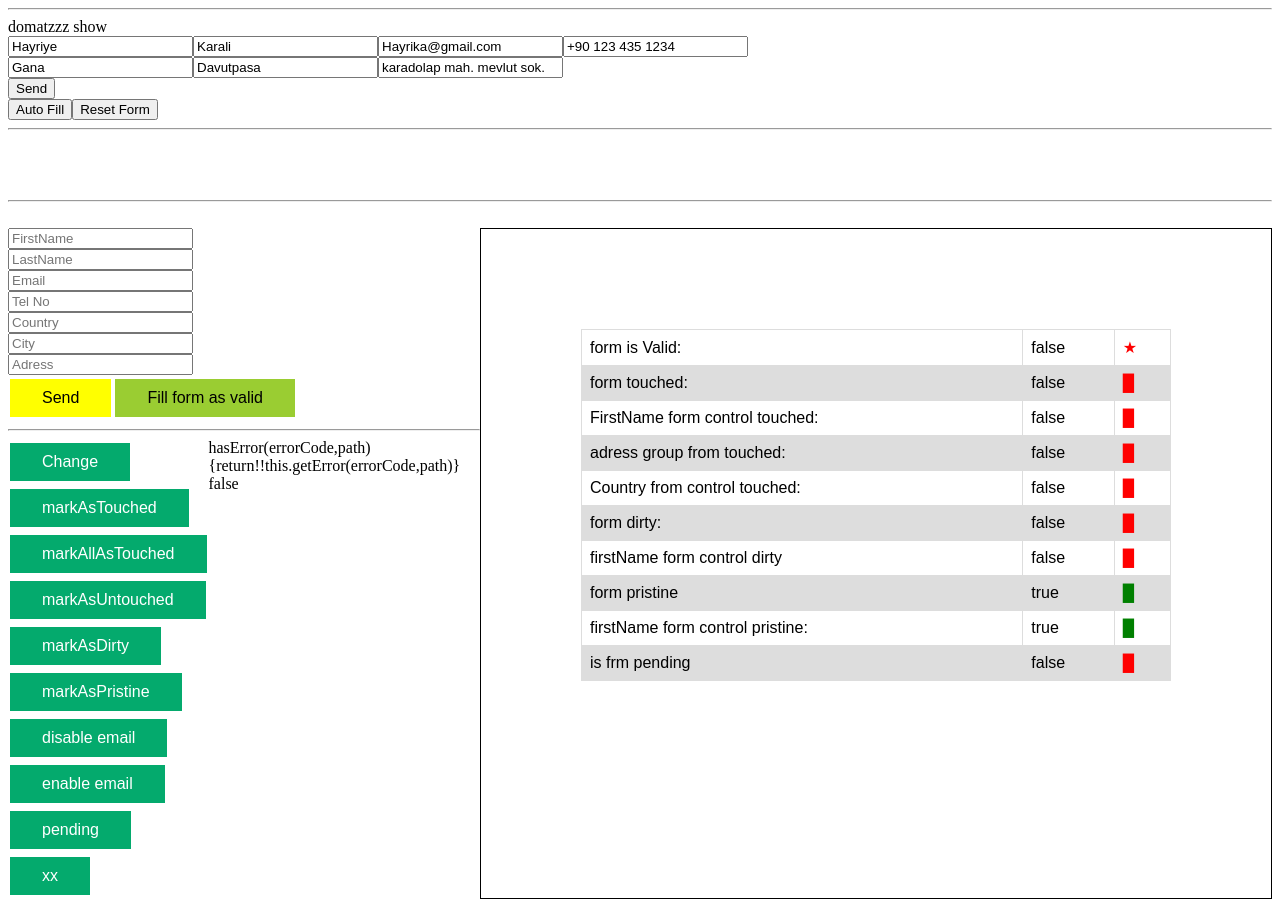
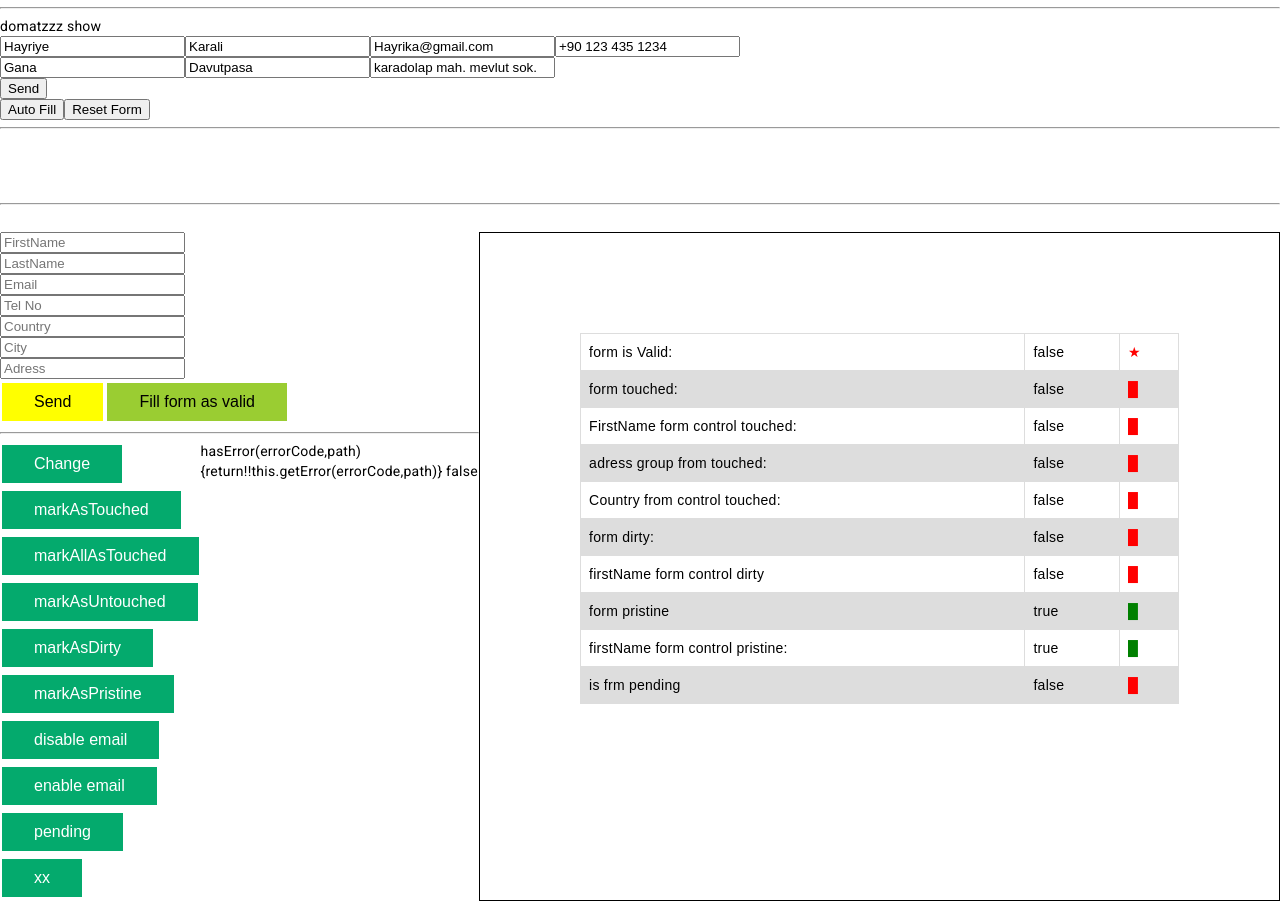
Before and after one commit to tascagdas/Angular-Antrenman, an Angular app in the folder antrenman/: page / in a window 1280 px wide. Built offline with nearby package versions, Linux system fonts and the light colour scheme.

Commit message:
materials eklendi

```diff
--- a/antrenman/angular.json
+++ b/antrenman/angular.json
@@ -25,6 +25,7 @@
               "src/assets"
             ],
             "styles": [
+              "@angular/material/prebuilt-themes/indigo-pink.css",
               "src/styles.css"
             ],
             "scripts": [
@@ -89,6 +90,7 @@
               "src/assets"
             ],
             "styles": [
+              "@angular/material/prebuilt-themes/indigo-pink.css",
               "src/styles.css"
             ],
             "scripts": [
--- a/antrenman/package.json
+++ b/antrenman/package.json
@@ -12,10 +12,12 @@
   "private": true,
   "dependencies": {
     "@angular/animations": "^17.3.0",
+    "@angular/cdk": "^17.3.8",
     "@angular/common": "^17.3.0",
     "@angular/compiler": "^17.3.0",
     "@angular/core": "^17.3.0",
     "@angular/forms": "^17.3.0",
+    "@angular/material": "^17.3.8",
     "@angular/platform-browser": "^17.3.0",
     "@angular/platform-browser-dynamic": "^17.3.0",
     "@angular/platform-server": "^17.3.0",
--- a/antrenman/src/app/app.config.ts
+++ b/antrenman/src/app/app.config.ts
@@ -3,7 +3,8 @@
 
 import { routes } from './app.routes';
 import { provideClientHydration } from '@angular/platform-browser';
+import { provideAnimationsAsync } from '@angular/platform-browser/animations/async';
 
 export const appConfig: ApplicationConfig = {
-  providers: [provideRouter(routes), provideClientHydration()]
+  providers: [provideRouter(routes), provideClientHydration(), provideAnimationsAsync()]
 };
--- a/antrenman/src/app/biber/biber.component.ts
+++ b/antrenman/src/app/biber/biber.component.ts
@@ -73,7 +73,12 @@
           </div>
           <br />
 
-          <input type="email" placeholder="Email" formControlName="email" />
+          <input
+            [ngStyle]="{ border: email.enabled ? '' : 'solid red 1px' }"
+            type="email"
+            placeholder="Email"
+            formControlName="email"
+          />
           <div *ngIf="!email.valid && (email.dirty || email.touched)">
             {{ email.errors | json }}
           </div>
@@ -142,9 +147,8 @@
             <button (click)="enable()">xx</button>
           </div>
           <div>
-            {{frm.hasError}}
-            {{frm.valid}}
-
+            {{ frm.hasError }}
+            {{ frm.valid }}
           </div>
         </div>
       </div>
--- a/antrenman/src/index.html
+++ b/antrenman/src/index.html
@@ -6,8 +6,10 @@
   <base href="/">
   <meta name="viewport" content="width=device-width, initial-scale=1">
   <link rel="icon" type="image/x-icon" href="favicon.ico">
+  <link href="https://fonts.googleapis.com/css2?family=Roboto:wght@300;400;500&display=swap" rel="stylesheet">
+  <link href="https://fonts.googleapis.com/icon?family=Material+Icons" rel="stylesheet">
 </head>
-<body>
+<body class="mat-typography">
   <app-root></app-root>
 </body>
 </html>
--- a/antrenman/src/styles.css
+++ b/antrenman/src/styles.css
@@ -1 +1,4 @@
 /* You can add global styles to this file, and also import other style files */
+
+html, body { height: 100%; }
+body { margin: 0; font-family: Roboto, "Helvetica Neue", sans-serif; }
```
Also changed, not shown: 2 other files (tests, documents, lock files or other folders).
